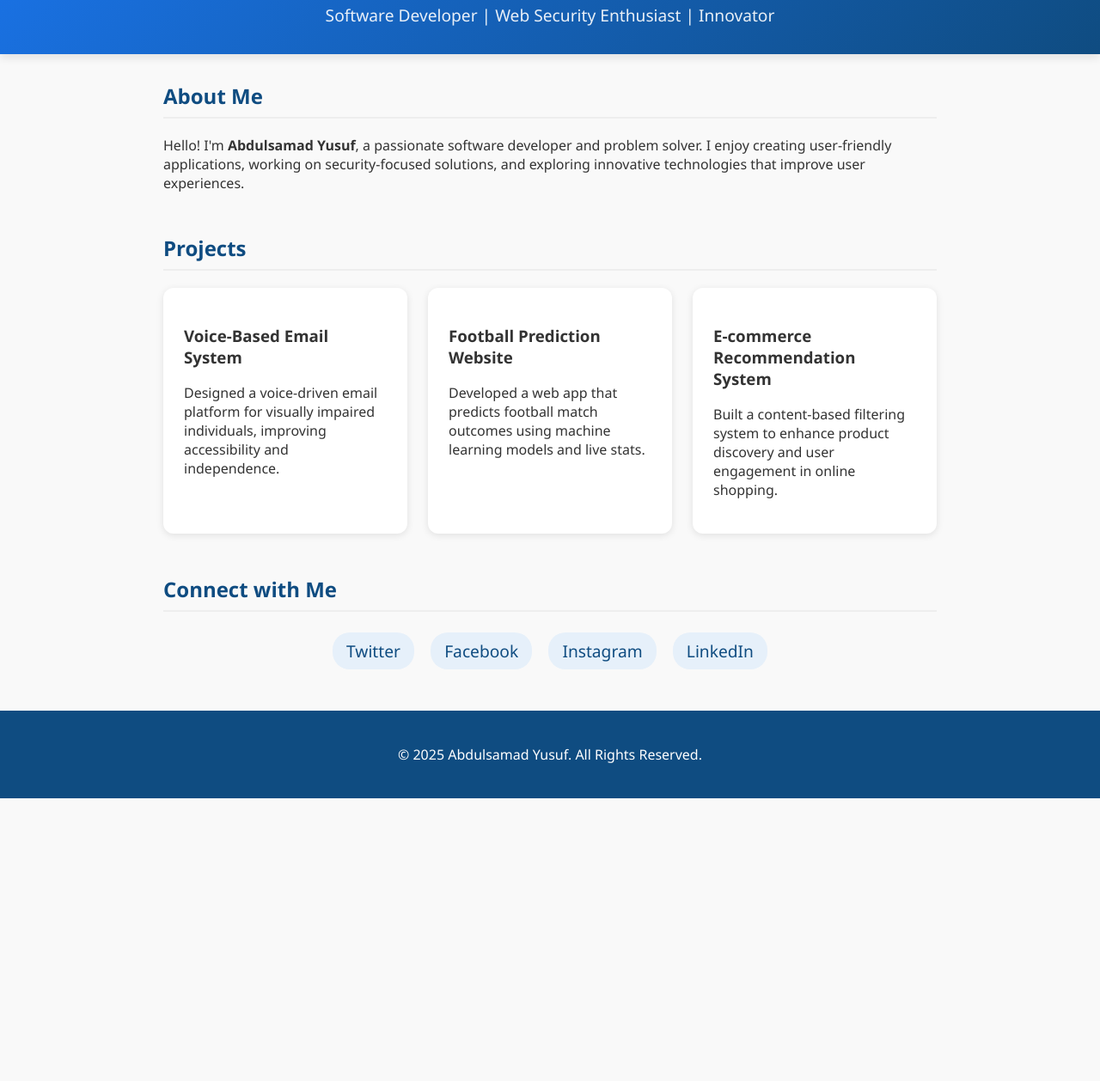
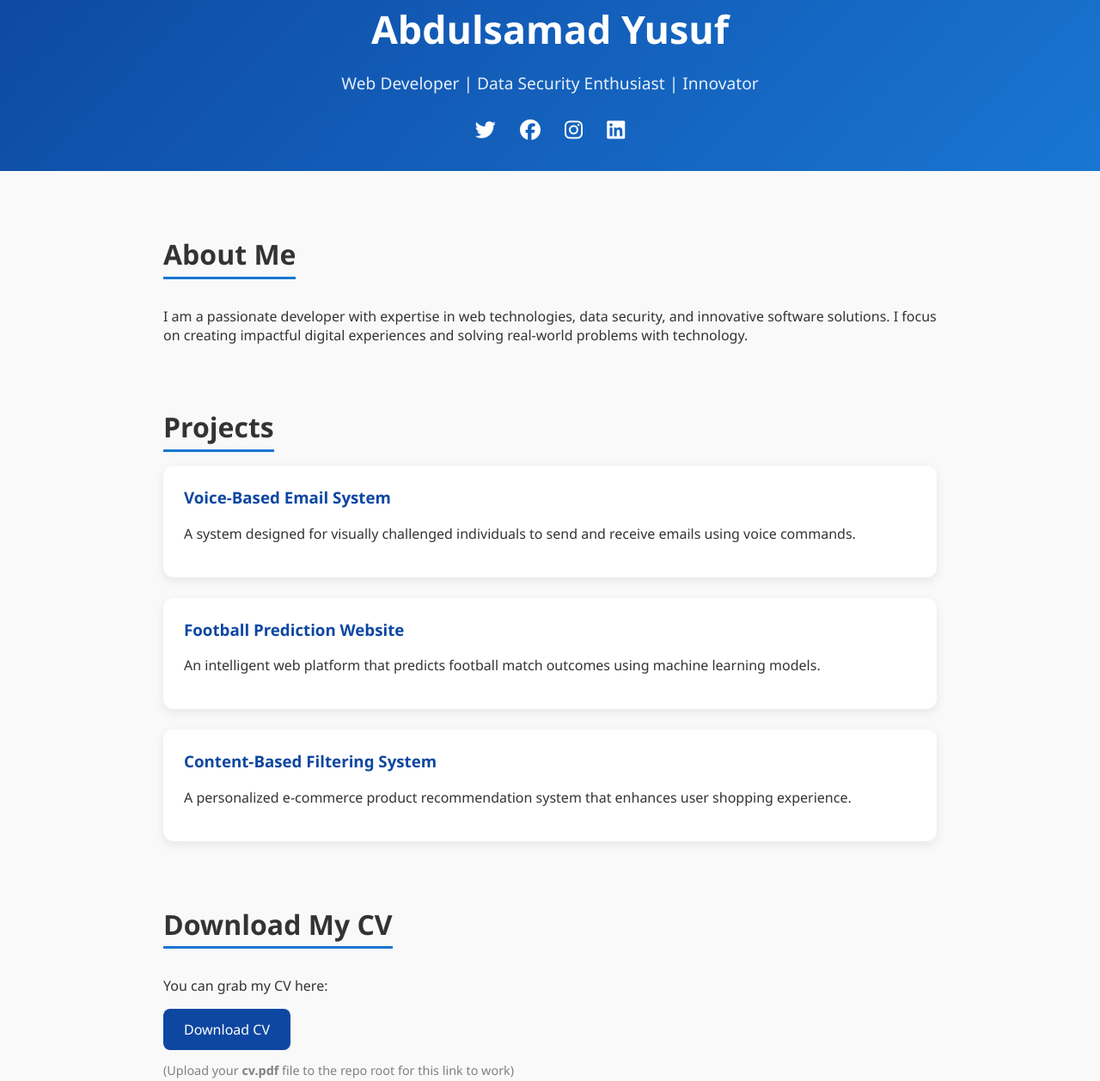
Before and after one commit to abdulDMLExplore/dmlcreationz.github.io, a plain HTML site: page index.html in a window 1280 px wide. Shown: the part 91-1349 px from the top of the page at 86% size. Before the commit the page ends 1020 px from the top, so only its background shows below. Drawn offline with Linux system fonts and the light colour scheme.

Commit message:
index.html

```diff
--- a/index.html
+++ b/index.html
@@ -4,6 +4,7 @@
   <meta charset="UTF-8">
   <meta name="viewport" content="width=device-width, initial-scale=1.0">
   <title>Abdulsamad Yusuf | Portfolio</title>
+  <link rel="stylesheet" href="https://cdnjs.cloudflare.com/ajax/libs/font-awesome/6.5.0/css/all.min.css">
   <style>
     body {
       font-family: 'Segoe UI', Tahoma, Geneva, Verdana, sans-serif;
@@ -12,121 +13,212 @@
       background: #f9f9f9;
       color: #333;
     }
+
     header {
-      background: linear-gradient(135deg, #1a73e8, #0f4c81);
-      color: #fff;
-      padding: 2rem;
+      background: linear-gradient(135deg, #0d47a1, #1976d2);
+      color: white;
       text-align: center;
-      box-shadow: 0 4px 10px rgba(0,0,0,0.1);
+      padding: 4rem 1rem 2rem;
     }
+
     header h1 {
-      margin: 0;
-      font-size: 2.5rem;
+      font-size: 2.8rem;
+      margin-bottom: 0.3rem;
     }
+
     header p {
-      margin: .5rem 0 0;
       font-size: 1.2rem;
       opacity: 0.9;
     }
+
+    /* Social links */
+    .social-links {
+      margin-top: 1.5rem;
+    }
+
+    .social-links a {
+      color: white;
+      font-size: 1.5rem;
+      margin: 0 12px;
+      text-decoration: none;
+      transition: color 0.3s;
+    }
+
+    .social-links a:hover {
+      color: #ffd600;
+    }
+
     main {
       max-width: 900px;
-      margin: 2rem auto;
+      margin: 3rem auto;
       padding: 0 1.5rem;
     }
+
     section {
       margin-bottom: 3rem;
     }
+
     h2 {
-      color: #0f4c81;
-      border-bottom: 2px solid #eee;
-      padding-bottom: .5rem;
+      font-size: 2rem;
+      margin-bottom: 1rem;
+      border-bottom: 3px solid #1976d2;
+      display: inline-block;
+      padding-bottom: 0.3rem;
     }
-    .projects {
-      display: grid;
-      grid-template-columns: repeat(auto-fit, minmax(250px, 1fr));
-      gap: 1.5rem;
-    }
-    .project-card {
-      background: #fff;
+
+    .project {
+      background: white;
       border-radius: 12px;
       padding: 1.5rem;
-      box-shadow: 0 2px 8px rgba(0,0,0,0.1);
-      transition: transform .3s;
+      margin-bottom: 1.5rem;
+      box-shadow: 0 4px 12px rgba(0, 0, 0, 0.08);
+      transition: transform 0.2s ease, box-shadow 0.2s ease;
     }
-    .project-card:hover {
+
+    .project:hover {
       transform: translateY(-5px);
+      box-shadow: 0 8px 20px rgba(0, 0, 0, 0.15);
     }
-    .socials {
-      display: flex;
-      justify-content: center;
-      gap: 1.2rem;
-      margin-top: 1.5rem;
+
+    .project h3 {
+      margin-top: 0;
+      color: #0d47a1;
     }
-    .socials a {
+
+    /* Contact form */
+    form {
+      background: white;
+      padding: 2rem;
+      border-radius: 12px;
+      box-shadow: 0 4px 12px rgba(0, 0, 0, 0.08);
+    }
+
+    form input, form textarea {
+      width: 100%;
+      padding: 0.8rem;
+      margin-bottom: 1rem;
+      border: 1px solid #ccc;
+      border-radius: 8px;
+      font-size: 1rem;
+    }
+
+    form button {
+      background: #1976d2;
+      color: white;
+      border: none;
+      padding: 0.8rem 1.5rem;
+      border-radius: 8px;
+      cursor: pointer;
+      transition: background 0.3s;
+    }
+
+    form button:hover {
+      background: #0d47a1;
+    }
+
+    /* CV button */
+    .cv-btn {
+      display: inline-block;
+      background: #0d47a1;
+      color: white;
+      padding: 0.8rem 1.5rem;
+      border-radius: 8px;
       text-decoration: none;
-      font-size: 1.2rem;
-      color: #0f4c81;
-      background: #e6f0fa;
-      padding: .5rem 1rem;
-      border-radius: 20px;
-      transition: background .3s, color .3s;
+      transition: background 0.3s;
     }
-    .socials a:hover {
-      background: #0f4c81;
-      color: #fff;
+
+    .cv-btn:hover {
+      background: #1976d2;
     }
+
     footer {
       text-align: center;
-      padding: 1.5rem;
-      background: #0f4c81;
-      color: #fff;
-      margin-top: 2rem;
+      padding: 2rem 1rem;
+      background: #0d47a1;
+      color: white;
+      margin-top: 3rem;
+    }
+
+    footer p {
+      margin: 0.5rem 0;
+    }
+
+    footer .social-links a {
+      color: white;
+      font-size: 1.2rem;
+      margin: 0 8px;
     }
   </style>
 </head>
 <body>
   <header>
     <h1>Abdulsamad Yusuf</h1>
-    <p>Software Developer | Web Security Enthusiast | Innovator</p>
+    <p>Web Developer | Data Security Enthusiast | Innovator</p>
+
+    <div class="social-links">
+      <a href="https://twitter.com/abdul_dml" target="_blank"><i class="fab fa-twitter"></i></a>
+      <a href="https://facebook.com/dmlexplorecreationz" target="_blank"><i class="fab fa-facebook"></i></a>
+      <a href="https://instagram.com/dmlexplorecreationz" target="_blank"><i class="fab fa-instagram"></i></a>
+      <a href="https://linkedin.com/in/abdulsamad-yusuf" target="_blank"><i class="fab fa-linkedin"></i></a>
+    </div>
   </header>
 
   <main>
     <section>
       <h2>About Me</h2>
-      <p>Hello! I'm <strong>Abdulsamad Yusuf</strong>, a passionate software developer and problem solver. I enjoy creating user-friendly applications, working on security-focused solutions, and exploring innovative technologies that improve user experiences.</p>
+      <p>
+        I am a passionate developer with expertise in web technologies, data security, and innovative software solutions.
+        I focus on creating impactful digital experiences and solving real-world problems with technology.
+      </p>
     </section>
 
     <section>
       <h2>Projects</h2>
-      <div class="projects">
-        <div class="project-card">
-          <h3>Voice-Based Email System</h3>
-          <p>Designed a voice-driven email platform for visually impaired individuals, improving accessibility and independence.</p>
-        </div>
-        <div class="project-card">
-          <h3>Football Prediction Website</h3>
-          <p>Developed a web app that predicts football match outcomes using machine learning models and live stats.</p>
-        </div>
-        <div class="project-card">
-          <h3>E-commerce Recommendation System</h3>
-          <p>Built a content-based filtering system to enhance product discovery and user engagement in online shopping.</p>
-        </div>
+      <div class="project">
+        <h3>Voice-Based Email System</h3>
+        <p>A system designed for visually challenged individuals to send and receive emails using voice commands.</p>
+      </div>
+
+      <div class="project">
+        <h3>Football Prediction Website</h3>
+        <p>An intelligent web platform that predicts football match outcomes using machine learning models.</p>
+      </div>
+
+      <div class="project">
+        <h3>Content-Based Filtering System</h3>
+        <p>A personalized e-commerce product recommendation system that enhances user shopping experience.</p>
       </div>
     </section>
 
     <section>
-      <h2>Connect with Me</h2>
-      <div class="socials">
-        <a href="https://twitter.com/abdul_dml" target="_blank">Twitter</a>
-        <a href="https://facebook.com/dmlexplorecreationz" target="_blank">Facebook</a>
-        <a href="https://instagram.com/dmlexplorecreationz" target="_blank">Instagram</a>
-        <a href="https://linkedin.com/in/abdulsamad-yusuf" target="_blank">LinkedIn</a>
-      </div>
+      <h2>Download My CV</h2>
+      <p>You can grab my CV here:</p>
+      <a href="cv.pdf" class="cv-btn" download>Download CV</a>
+      <p style="font-size: 0.9rem; color: gray;">(Upload your <b>cv.pdf</b> file to the repo root for this link to work)</p>
+    </section>
+
+    <section>
+      <h2>Contact Me</h2>
+      <form action="https://formspree.io/f/yourformid" method="POST">
+        <input type="text" name="name" placeholder="Your Name" required>
+        <input type="email" name="email" placeholder="Your Email" required>
+        <textarea name="message" rows="5" placeholder="Your Message" required></textarea>
+        <button type="submit">Send Message</button>
+      </form>
+      <p style="font-size: 0.9rem; color: gray; margin-top: 1rem;">
+        (Powered by <a href="https://formspree.io/" target="_blank">Formspree</a>. Replace <code>yourformid</code> with your actual ID.)
+      </p>
     </section>
   </main>
 
   <footer>
     <p>&copy; 2025 Abdulsamad Yusuf. All Rights Reserved.</p>
+    <div class="social-links">
+      <a href="https://twitter.com/abdul_dml" target="_blank"><i class="fab fa-twitter"></i></a>
+      <a href="https://facebook.com/dmlexplorecreationz" target="_blank"><i class="fab fa-facebook"></i></a>
+      <a href="https://instagram.com/dmlexplorecreationz" target="_blank"><i class="fab fa-instagram"></i></a>
+      <a href="https://linkedin.com/in/abdulsamad-yusuf" target="_blank"><i class="fab fa-linkedin"></i></a>
+    </div>
   </footer>
 </body>
 </html>
```
